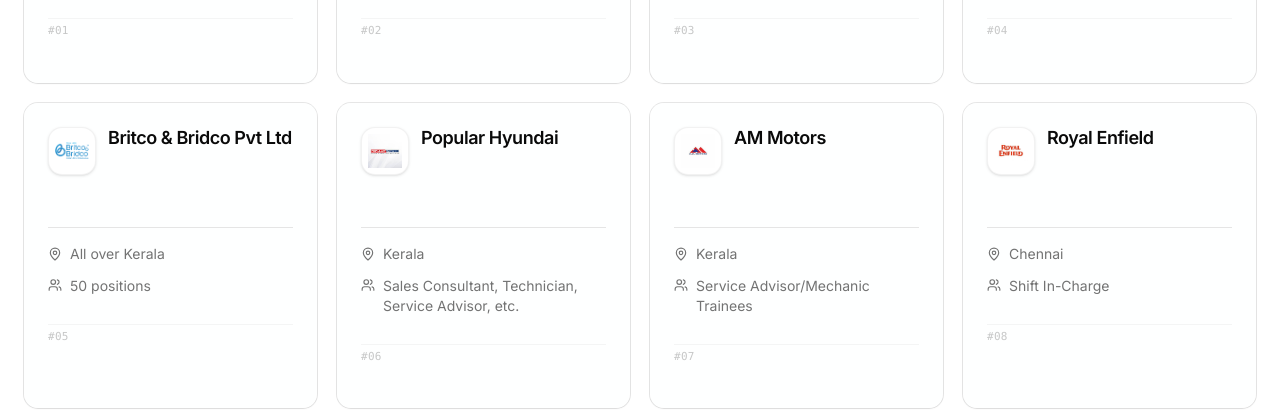
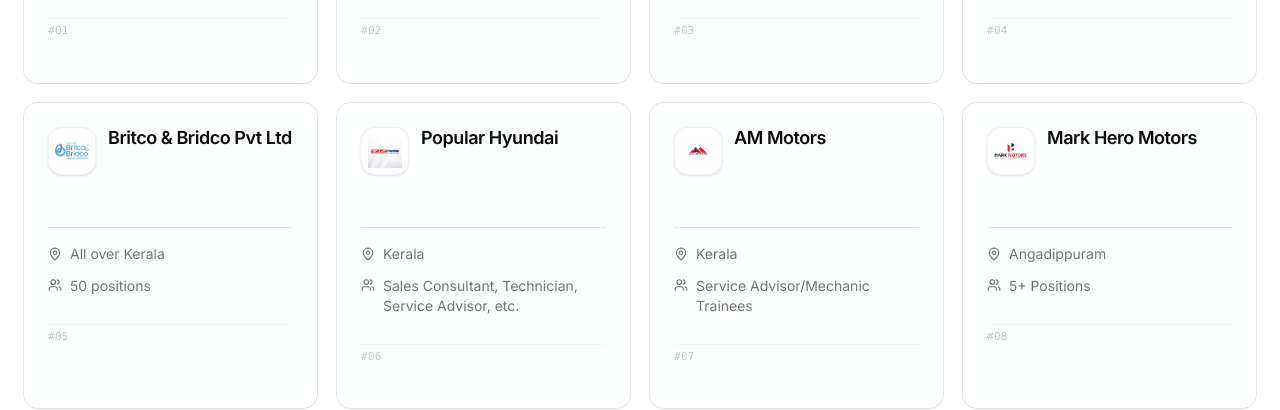
Before and after one commit to mohdfarshaad/mjpc-placement-portal, a Next.js app: page / in a window 1280 px wide. Shown: the part 1080-1490 px from the top of the page. Built offline with nearby package versions, Linux system fonts and the light colour scheme.

Commit message:
update data

```diff
--- a/app/data.ts
+++ b/app/data.ts
@@ -84,11 +84,11 @@
   },
   {
     sl: 8,
-    name: "Royal Enfield",
-    branches: ["ME", "AU"],
-    location: "Chennai",
-    vacancy: "Shift In-Charge",
-    image: "/company-logos/sl8.jpg",
+    name: "Mark Hero Motors",
+    branches: [ "AU"],
+    location: "Angadippuram",
+    vacancy: "5+ Positions",
+    image: "/company-logos/sl8.png",
     floor: "2nd",
     room: "Drawing Hall 2 (2nd Door)"
   },
```
Also changed, not shown: public/company-logos/sl8.png (added).
